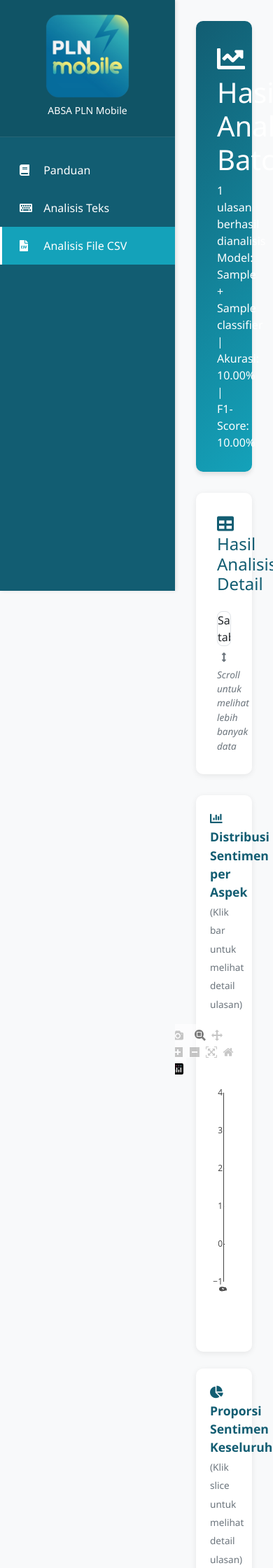
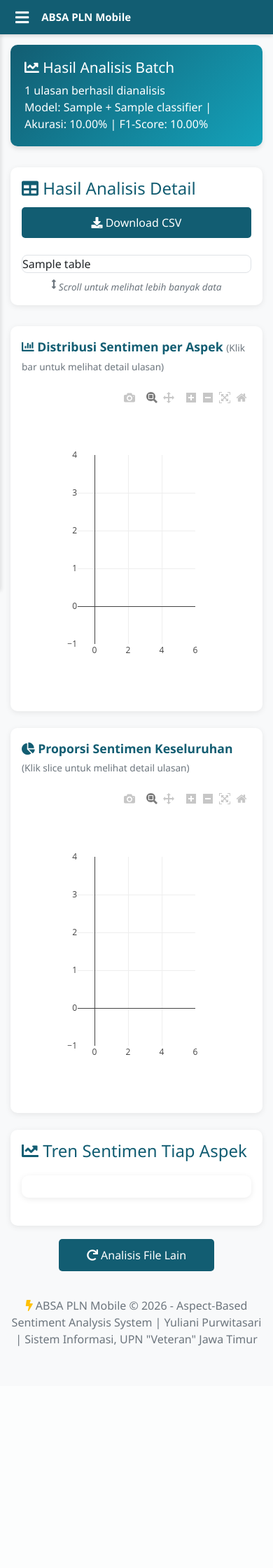
Before and after one commit to ririsariii/ABSA-PLN-Mobile, a Flask app: template templates/result_batch.html in a window 390 px wide. Shown: the top 2240 px of the page at 70% size. After the commit the page ends 1923 px from the top, so only its background shows below. Run offline with Flask 3, Linux system fonts and the light colour scheme; the template is opened without the code that fills it: most values are stand-ins (such as "Sample title", 1, 10 or a date in 2020); parts of the project's set-up code (start-up, migrations or seed data) failed here and were passed over; some libraries are stand-ins or nearby versions.

Commit message:
Update result_batch.html

```diff
--- a/templates/result_batch.html
+++ b/templates/result_batch.html
@@ -39,6 +39,7 @@
             z-index: 1000;
             box-shadow: 2px 0 5px rgba(0, 0, 0, 0.1);
             overflow-y: auto;
+            transition: transform 0.3s ease;
         }
 
         .sidebar-logo {
@@ -92,6 +93,7 @@
             padding: 30px;
             min-height: 100vh;
             overflow-y: auto;
+            transition: margin-left 0.3s ease;
         }
 
         .page-header {
@@ -170,6 +172,8 @@
         #resultTable {
             font-size: 0.9rem;
             margin-bottom: 0;
+            width: 100%;
+            min-width: 600px;
         }
 
         #resultTable thead th {
@@ -207,6 +211,7 @@
 
         .filtered-table-container table {
             margin-bottom: 0;
+            min-width: 500px;
         }
 
         .filtered-table-container thead th {
@@ -311,8 +316,60 @@
             background: var(--pln-primary);
         }
 
+        /* Mobile Topbar & Toggle */
+        .mobile-topbar {
+            display: none;
+            position: sticky;
+            top: 0;
+            z-index: 1001;
+            background-color: var(--pln-primary);
+            color: white;
+            padding: 12px 16px;
+            align-items: center;
+            gap: 12px;
+            box-shadow: 0 2px 5px rgba(0,0,0,0.15);
+        }
+
+        .sidebar-toggle-btn {
+            background: transparent;
+            border: none;
+            color: white;
+            font-size: 22px;
+            cursor: pointer;
+            line-height: 1;
+        }
+
+        .mobile-topbar span {
+            font-weight: 600;
+            font-size: 15px;
+        }
+
+        .sidebar-overlay {
+            display: none;
+            position: fixed;
+            inset: 0;
+            background: rgba(0,0,0,0.4);
+            z-index: 999;
+        }
+
         /* Responsive */
-        @media (max-width: 768px) {
+        @media (max-width: 991.98px) {
+            .sidebar {
+                transform: translateX(-100%);
+            }
+            .sidebar.show {
+                transform: translateX(0);
+            }
+            .sidebar-overlay.show {
+                display: block;
+            }
+            .main-content {
+                margin-left: 0;
+                padding: 20px;
+            }
+            .mobile-topbar {
+                display: flex;
+            }
             .table-responsive {
                 max-height: 400px;
             }
@@ -321,12 +378,47 @@
                 max-height: 300px;
             }
         }
+
+        @media (max-width: 575.98px) {
+            .main-content {
+                padding: 15px;
+            }
+            .page-header {
+                padding: 20px;
+            }
+            .page-header h1 {
+                font-size: 1.3rem;
+            }
+            .result-card, .chart-container {
+                padding: 16px;
+            }
+            .d-flex.justify-content-between {
+                flex-direction: column;
+                align-items: flex-start !important;
+                gap: 12px;
+            }
+            .btn-download, .btn-analyze {
+                width: 100%;
+                text-align: center;
+            }
+        }
     </style>
 </head>
 
 <body>
+    <!-- Mobile Topbar -->
+    <div class="mobile-topbar">
+        <button class="sidebar-toggle-btn" id="sidebarToggleBtn" aria-label="Buka menu">
+            <i class="fas fa-bars"></i>
+        </button>
+        <span>ABSA PLN Mobile</span>
+    </div>
+
+    <!-- Overlay -->
+    <div class="sidebar-overlay" id="sidebarOverlay"></div>
+
     <!-- Sidebar -->
-    <div class="sidebar">
+    <div class="sidebar" id="sidebar">
         <div class="sidebar-logo" onclick="window.location.href='/'">
             <img src="{{ url_for('static', filename='images/logo.png') }}" alt="PLN Mobile" onerror="this.style.display='none'">
             <h5>ABSA PLN Mobile</h5>
@@ -515,6 +607,8 @@
             $('#resultTable').DataTable({
                 "pageLength": 25,
                 "order": [[0, "asc"]],
+                "scrollX": true,
+                "autoWidth": false,
                 "language": {
                     "search": "Cari:",
                     "lengthMenu": "Tampilkan _MENU_ data",
@@ -647,10 +741,14 @@
 
     <!-- Plotly Charts with Click Events -->
     <script>
+        function getPlotlyConfig() {
+            return {responsive: true, displaylogo: false};
+        }
+
         {% if graphs.bar_chart %}
         try {
             var barData = {{ graphs.bar_chart|safe }};
-            Plotly.newPlot('barChart', barData.data, barData.layout, {responsive: true});
+            Plotly.newPlot('barChart', barData.data, barData.layout, getPlotlyConfig());
 
             // Add click event
             document.getElementById('barChart').on('plotly_click', function(data) {
@@ -668,7 +766,7 @@
         {% if graphs.pie_chart %}
         try {
             var pieData = {{ graphs.pie_chart|safe }};
-            Plotly.newPlot('pieChart', pieData.data, pieData.layout, {responsive: true});
+            Plotly.newPlot('pieChart', pieData.data, pieData.layout, getPlotlyConfig());
 
             // Add click event
             document.getElementById('pieChart').on('plotly_click', function(data) {
@@ -688,13 +786,20 @@
             var chartIndex = 1;
             for (var aspect in lineCharts) {
                 var chartData = JSON.parse(lineCharts[aspect]);
-                Plotly.newPlot('lineChart' + chartIndex, chartData.data, chartData.layout, {responsive: true});
+                Plotly.newPlot('lineChart' + chartIndex, chartData.data, chartData.layout, getPlotlyConfig());
                 chartIndex++;
             }
         } catch (e) {
             console.error('Error line charts:', e);
         }
         {% endif %}
+
+        // Redraw plotly charts when sidebar toggles or window resizes (fixes width glitches)
+        window.addEventListener('resize', function() {
+            document.querySelectorAll('.js-plotly-plot').forEach(function(el) {
+                Plotly.Plots.resize(el);
+            });
+        });
     </script>
 
     <!-- Download CSV -->
@@ -749,5 +854,47 @@
         URL.revokeObjectURL(url);
     }
     </script>
+
+    <!-- Sidebar Toggle Script -->
+    <script>
+        (function() {
+            var sidebar = document.getElementById('sidebar');
+            var overlay = document.getElementById('sidebarOverlay');
+            var toggleBtn = document.getElementById('sidebarToggleBtn');
+
+            function openSidebar() {
+                sidebar.classList.add('show');
+                overlay.classList.add('show');
+            }
+            function closeSidebar() {
+                sidebar.classList.remove('show');
+                overlay.classList.remove('show');
+            }
+
+            toggleBtn.addEventListener('click', function() {
+                if (sidebar.classList.contains('show')) {
+                    closeSidebar();
+                } else {
+                    openSidebar();
+                }
+            });
+
+            overlay.addEventListener('click', closeSidebar);
+
+            document.querySelectorAll('.sidebar-menu a').forEach(function(link) {
+                link.addEventListener('click', function() {
+                    if (window.innerWidth <= 991.98) {
+                        closeSidebar();
+                    }
+                });
+            });
+
+            window.addEventListener('resize', function() {
+                if (window.innerWidth > 991.98) {
+                    closeSidebar();
+                }
+            });
+        })();
+    </script>
 </body>
 </html>
```
